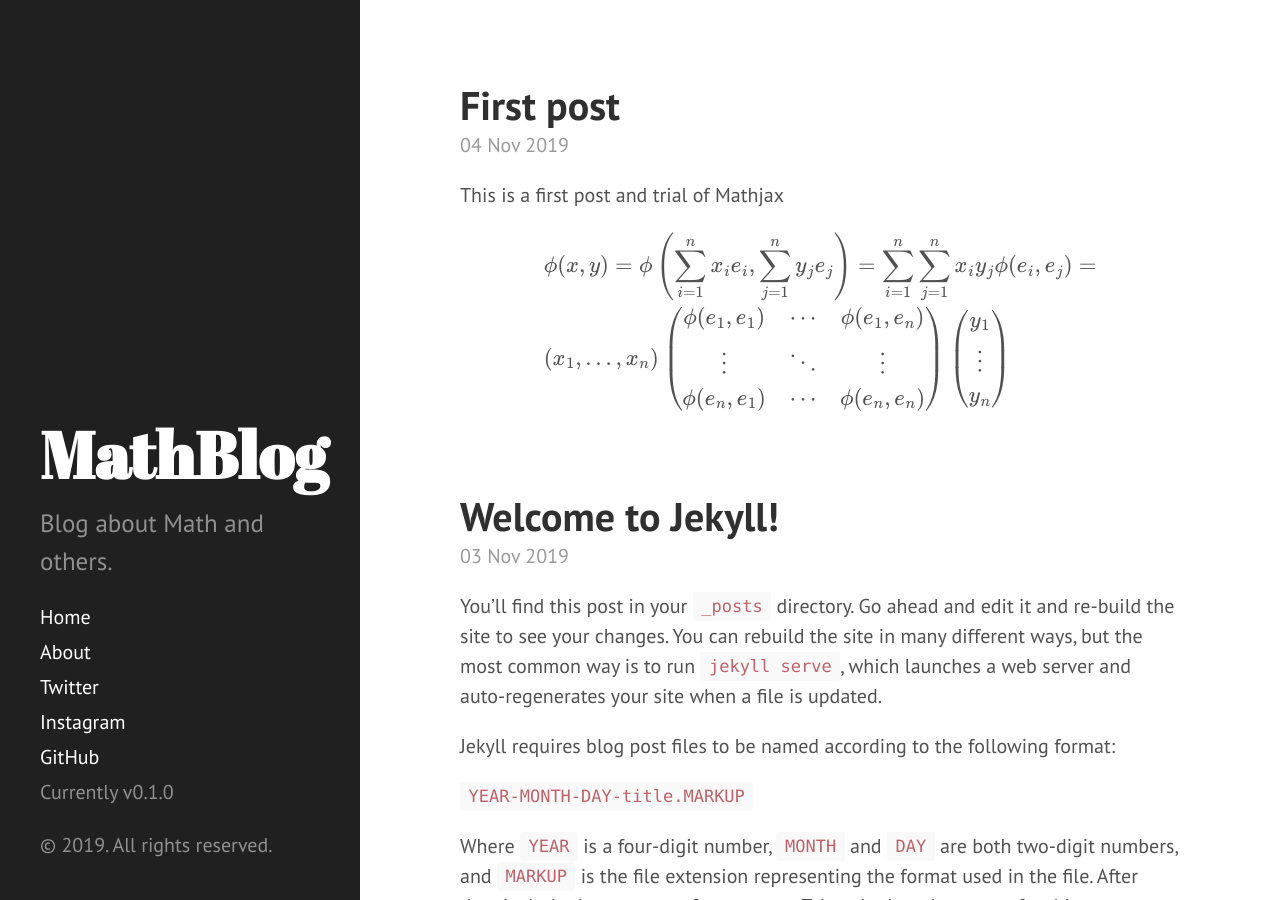
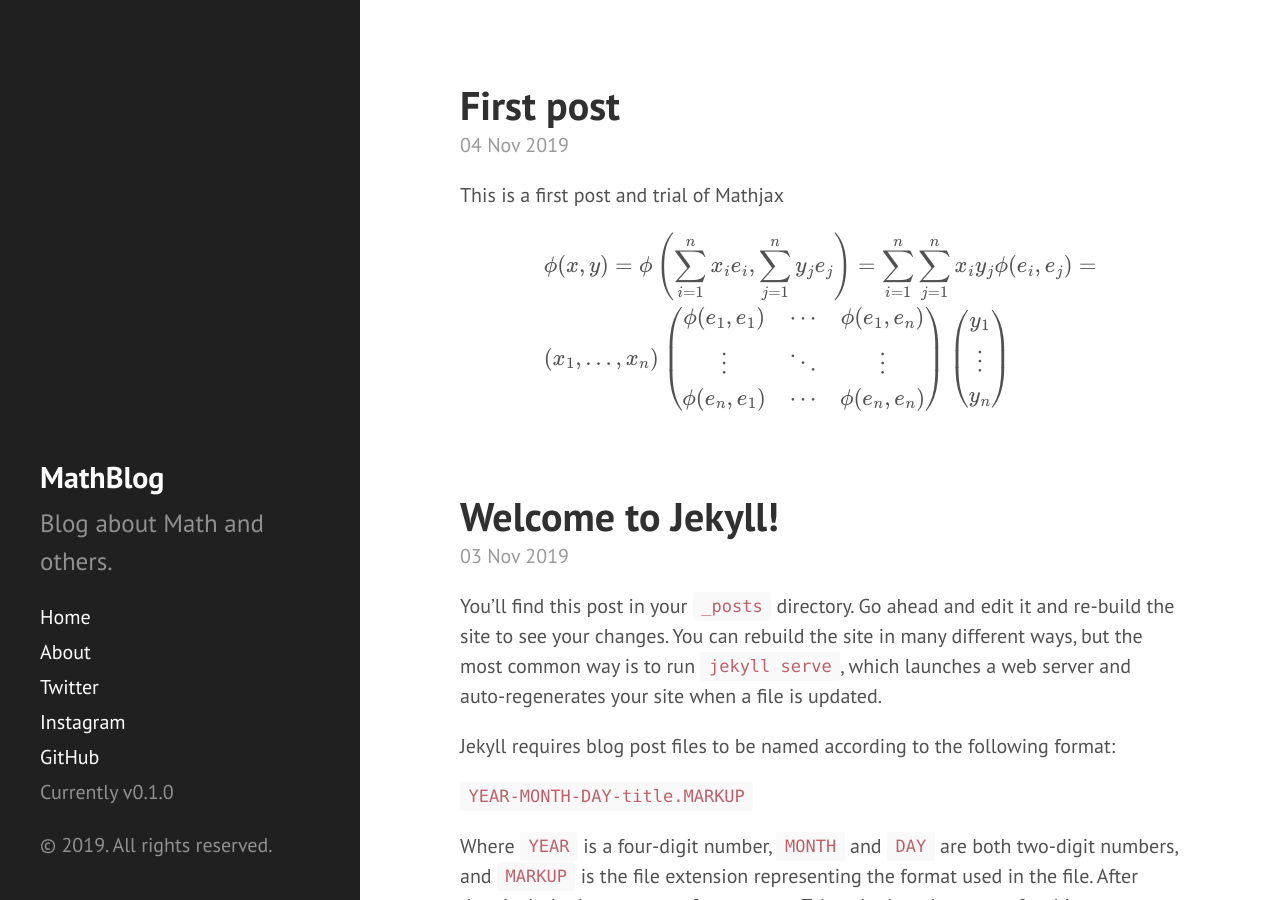
Before and after one commit to Pilotman/MathBlog, a Jekyll site: the page built from index.html, in a window 1280 px wide and 900 px high. Built offline with Jekyll 4.4.1, drawn with Linux system fonts in a browser that asks for light colours; formulas are drawn with MathJax 3; the list of posts is cut into pages by our own code.

Commit message:
fix sidebar

```diff
--- a/_includes/sidebar.html
+++ b/_includes/sidebar.html
@@ -1,11 +1,11 @@
 <div class="sidebar">
   <div class="container sidebar-sticky">
     <div class="sidebar-about">
-      <h1>
+      <h2>
         <a href="{{ site.baseurl }}">
           {{ site.title }}
         </a>
-      </h1>
+      </h2>
       <p class="lead">{{ site.description }}</p>
     </div>
 
```
